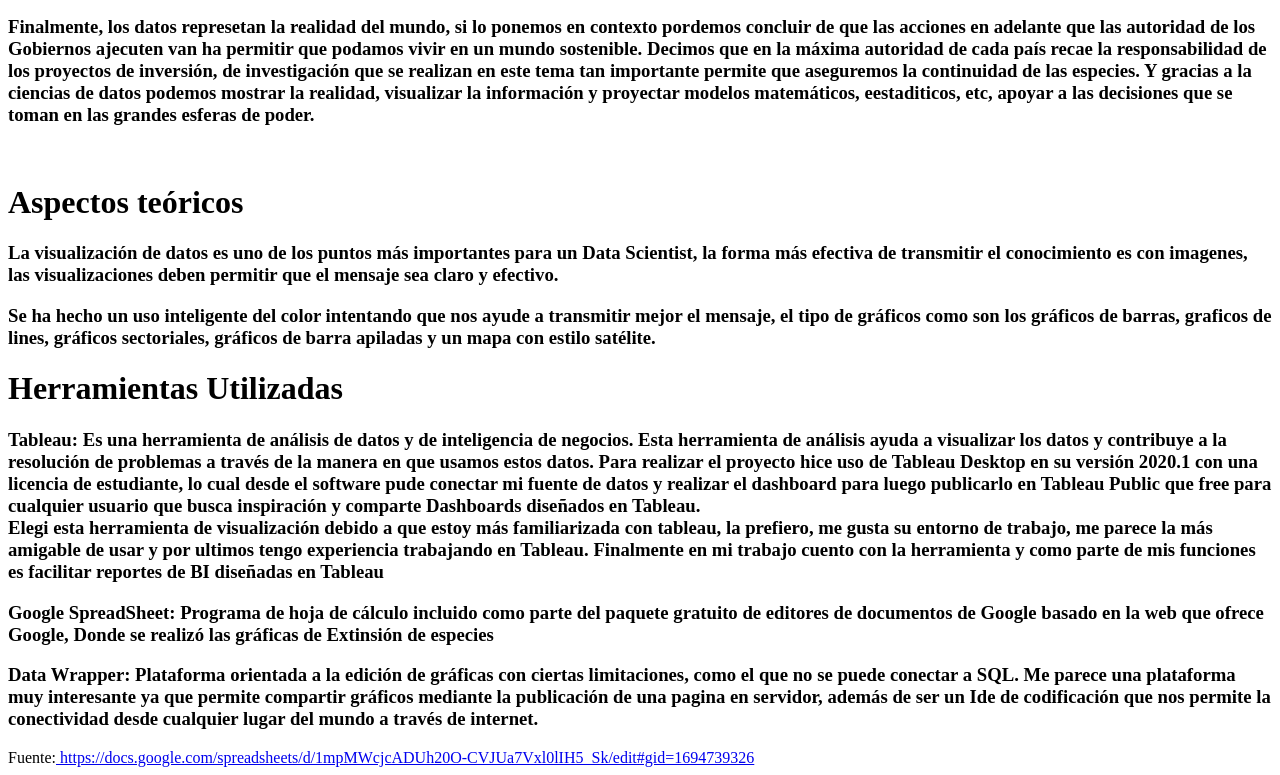
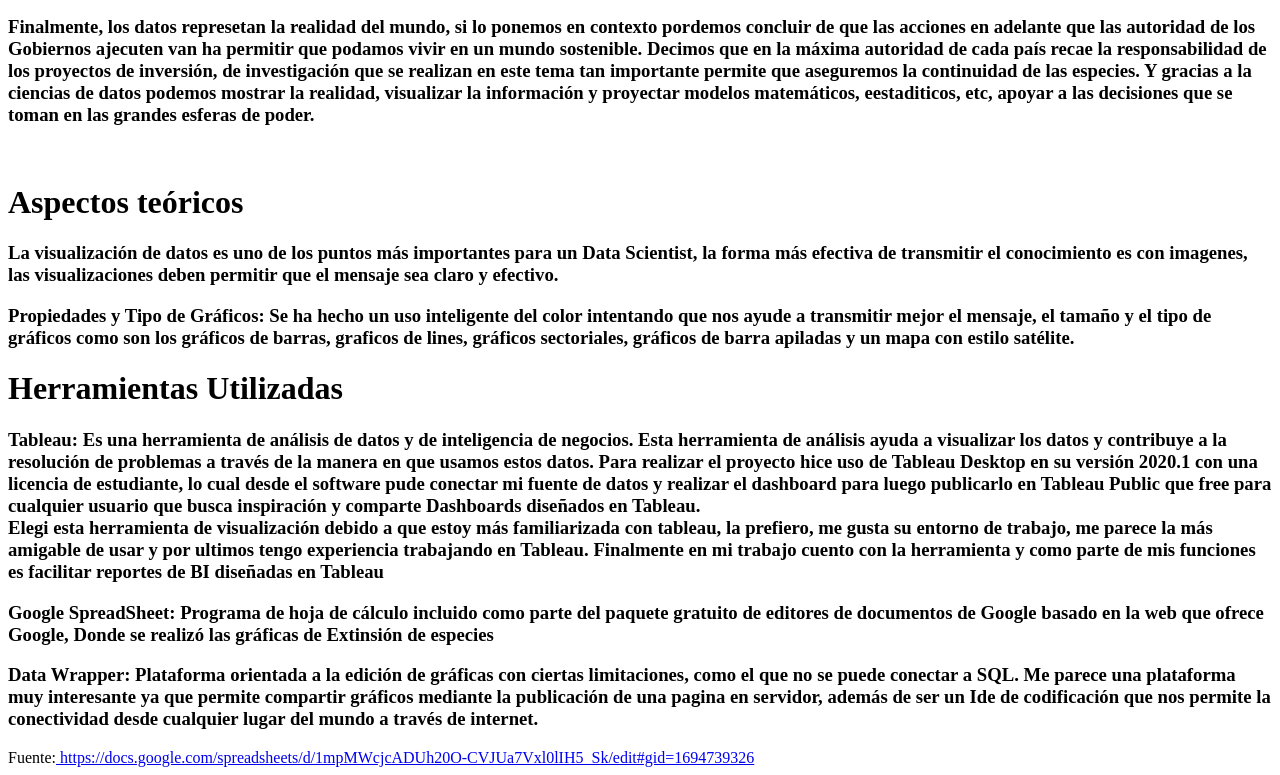
Before and after one commit to raisali/Proyecto-An-lisis-Problema-de-Contaminaci-n---VIU, a website: page index.html in a window 1280 px wide. Shown: the part 2246-3021 px from the top of the page. Drawn offline with Linux system fonts and the light colour scheme.

Commit message:
1 file modified

```diff
--- a/index.html
+++ b/index.html
@@ -51,7 +51,7 @@ Dashboard Publicado en: <a href="https://public.tableau.com/app/profile/raisa.sa
 <h1>Aspectos teóricos</h1>
 <h3>La visualización de datos es uno de los puntos más importantes para un Data Scientist, la forma más efectiva de transmitir el conocimiento es con imagenes, las visualizaciones deben permitir que el mensaje sea claro y efectivo.</h3>
 
-<h3>Se ha hecho un uso inteligente del color intentando que nos ayude a transmitir mejor el mensaje, el tipo de gráficos como son los gráficos de barras, graficos de lines, gráficos sectoriales, gráficos de barra apiladas y un mapa con estilo satélite.</h3>
+<h3>Propiedades y Tipo de Gráficos: Se ha hecho un uso inteligente del color intentando que nos ayude a transmitir mejor el mensaje, el tamaño y el tipo de gráficos como son los gráficos de barras, graficos de lines, gráficos sectoriales, gráficos de barra apiladas y un mapa con estilo satélite.</h3>
 
 <h1>Herramientas Utilizadas</h1>
 
```
